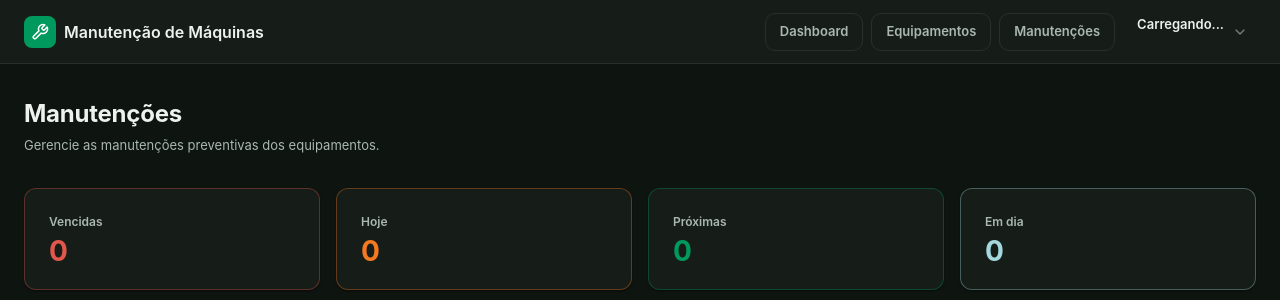
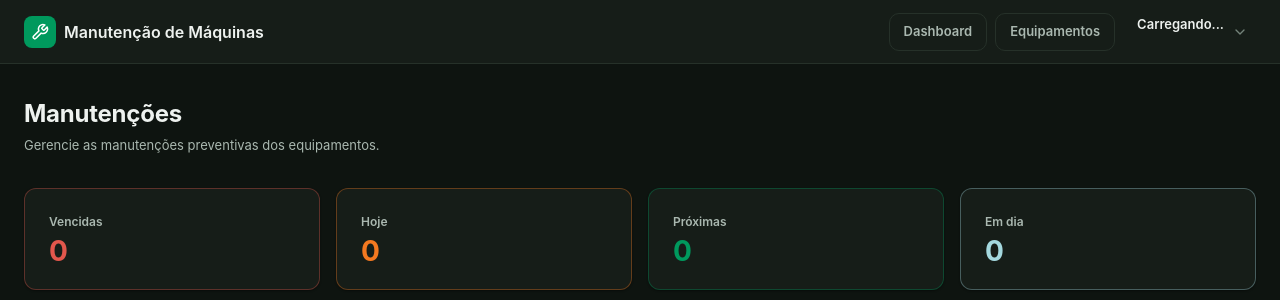
Before and after one commit to joao-v-marques/manutencao_maquinas, a Flask app: page /portal-manutencao/manutencao in a window 1280 px wide. Shown: the top 300 px of the page. Run offline with Flask 3, Linux system fonts and the light colour scheme; data that the repository does not hold is empty; some libraries are stand-ins or nearby versions.

Commit message:
feat: removido link de manutenções na navbar da página de manutenções

```diff
--- a/templates/maintenance.html
+++ b/templates/maintenance.html
@@ -24,7 +24,6 @@
             <nav class="navbar__links" aria-label="Navegação principal">
                 <a href="{{ url_for('bp_render_dashboard.render_dashboard') }}" class="nav-link">Dashboard</a>
                 <a href="{{ url_for('bp_render_equipments.render_equipments') }}" class="nav-link">Equipamentos</a>
-                <a href="{{ url_for('bp_render_maintenance.render_maintenance') }}" class="nav-link active">Manutenções</a>
             </nav>
 
             <button class="navbar__toggle" aria-label="Abrir menu de navegação" aria-expanded="false">
```
